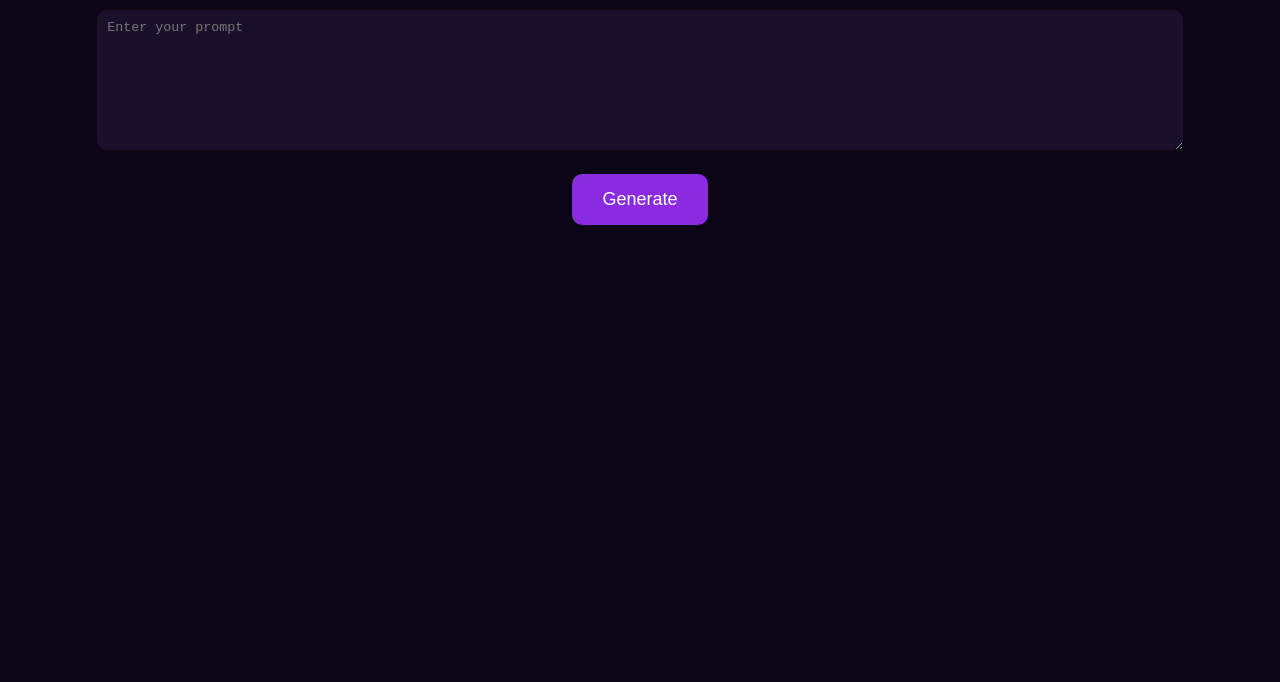
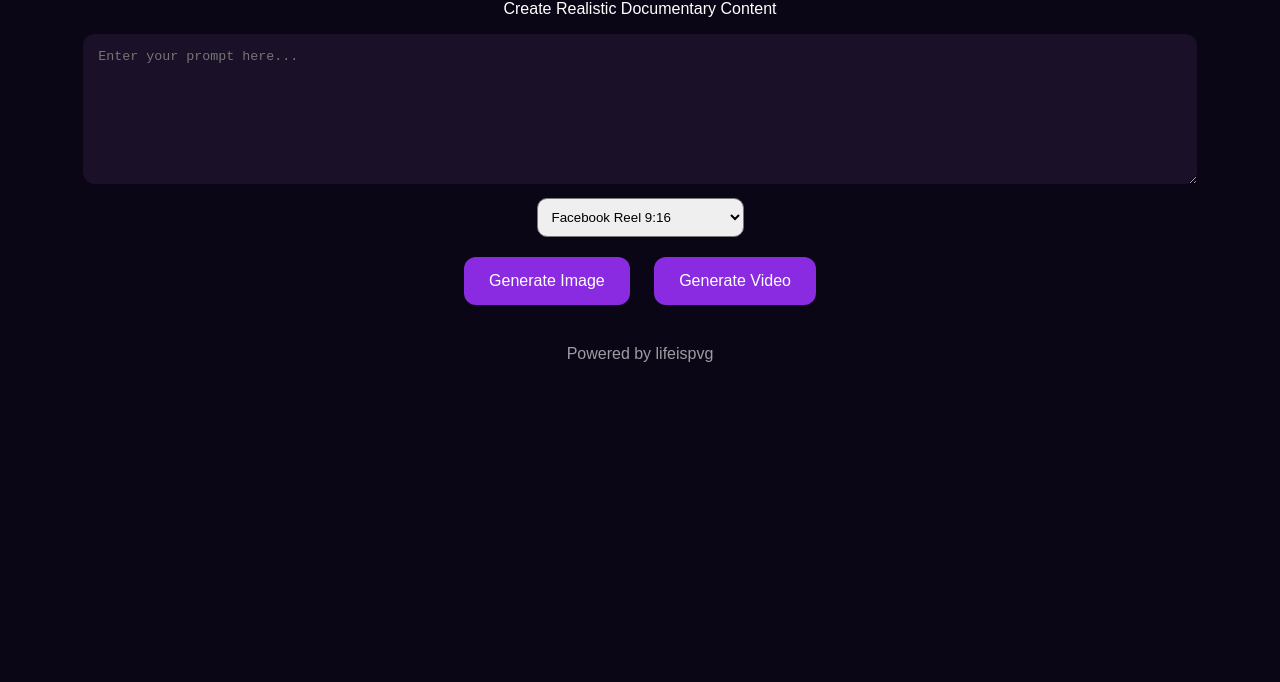
Before and after one commit to ruhiansari26052009-cpu/lifeispvg-ai-studio, a plain HTML site: page index.html in a window 1280 px wide. Shown: the part 118-800 px from the top of the page. Drawn offline with Linux system fonts and the light colour scheme.

Commit message:
advanced ai studio update

```diff
--- a/index.html
+++ b/index.html
@@ -2,60 +2,114 @@
 <html>
 <head>
 <title>lifeispvg AI Studio</title>
+
 <style>
 body{
   background:#0b0615;
   color:white;
   font-family:Arial;
   text-align:center;
-      padding:40px;
+  padding:30px;
 }
+
+h1{
+  color:#b56cff;
+}
+
 textarea{
   width:90%;
   height:120px;
-      background:#1b102c;
+  background:#1a1027;
   color:white;
   border:none;
-      padding:10px;
-      border-radius:10px;
+  padding:15px;
+  border-radius:12px;
 }
+
 button{
-      margin-top:20px;
-      padding:15px 30px;
+  margin:10px;
+  padding:15px 25px;
   background:#8a2be2;
   color:white;
   border:none;
+  border-radius:12px;
+  font-size:16px;
+}
+
+select{
+  padding:10px;
   border-radius:10px;
-      font-size:18px;
+  margin:10px;
+}
+
+#result{
+  margin-top:20px;
 }
 img{
   width:90%;
+  border-radius:15px;
   margin-top:20px;
-      border-radius:15px;
+}
+.watermark{
+  margin-top:30px;
+  opacity:0.6;
 }
 </style>
 </head>
+
 <body>
 
 <h1>lifeispvg AI Studio</h1>
 
-<textarea id="prompt" placeholder="Enter your prompt"></textarea>
+<p>Create Realistic Documentary Content</p>
+
+<textarea id="prompt" placeholder="Enter your prompt here..."></textarea>
 
 <br>
 
-<button onclick="generate()">Generate</button>
+<select id="mode">
+  <option>Facebook Reel 9:16</option>
+  <option>Instagram Reel 9:16</option>
+  <option>YouTube Documentary 16:9</option>
+</select>
+
+<br>
+
+<button onclick="generateImage()">Generate Image</button>
+<button onclick="generateVideo()">Generate Video</button>
 
 <div id="result"></div>
 
+<div class="watermark">
+Powered by lifeispvg
+</div>
+
 <script>
-function generate(){
-  let prompt=document.getElementById("prompt").value;
 
-  let url="https://image.pollinations.ai/prompt/"+encodeURIComponent(prompt+" ultra realistic cinematic lighting 8k human realistic face");
+function generateImage(){
+let prompt = document.getElementById("prompt").value;
 
-  document.getElementById("result").innerHTML=
-  "<img src='"+url+"'>";
+let finalPrompt =
+prompt +
+" ultra realistic documentary scene cinematic lighting 8k highly detailed realistic human face";
+
+let url =
+"https://image.pollinations.ai/prompt/" +
+encodeURIComponent(finalPrompt);
+
+document.getElementById("result").innerHTML =
+"<h3>Generated Image</h3><img src='"+url+"'>";
 }
+
+function generateVideo(){
+let prompt = document.getElementById("prompt").value;
+
+document.getElementById("result").innerHTML =
+"<h3>Video generation mode selected</h3>" +
+"<p>Prompt: " + prompt + "</p>" +
+"<p>AI Video backend will connect here later.</p>";
+}
+
 </script>
 
 </body>
```
Lines whose indentation alone changed are shown as unchanged.
